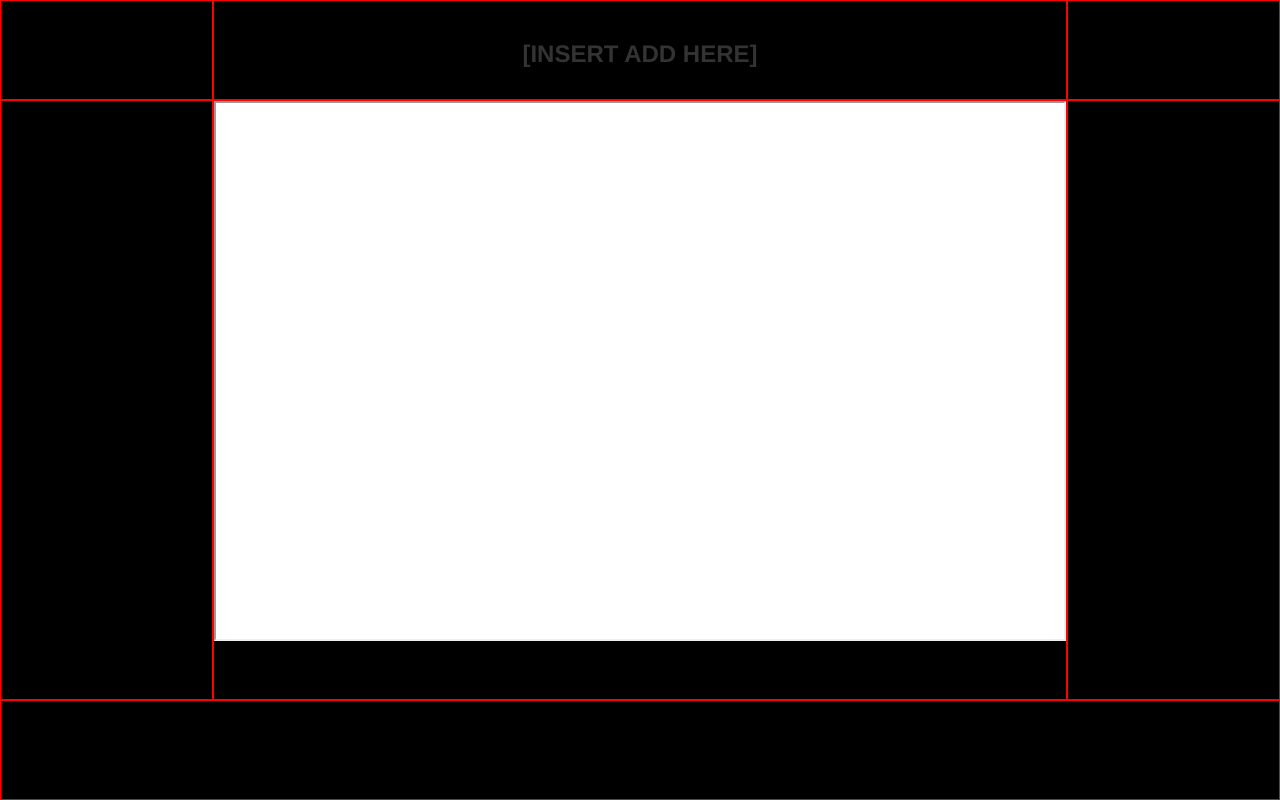
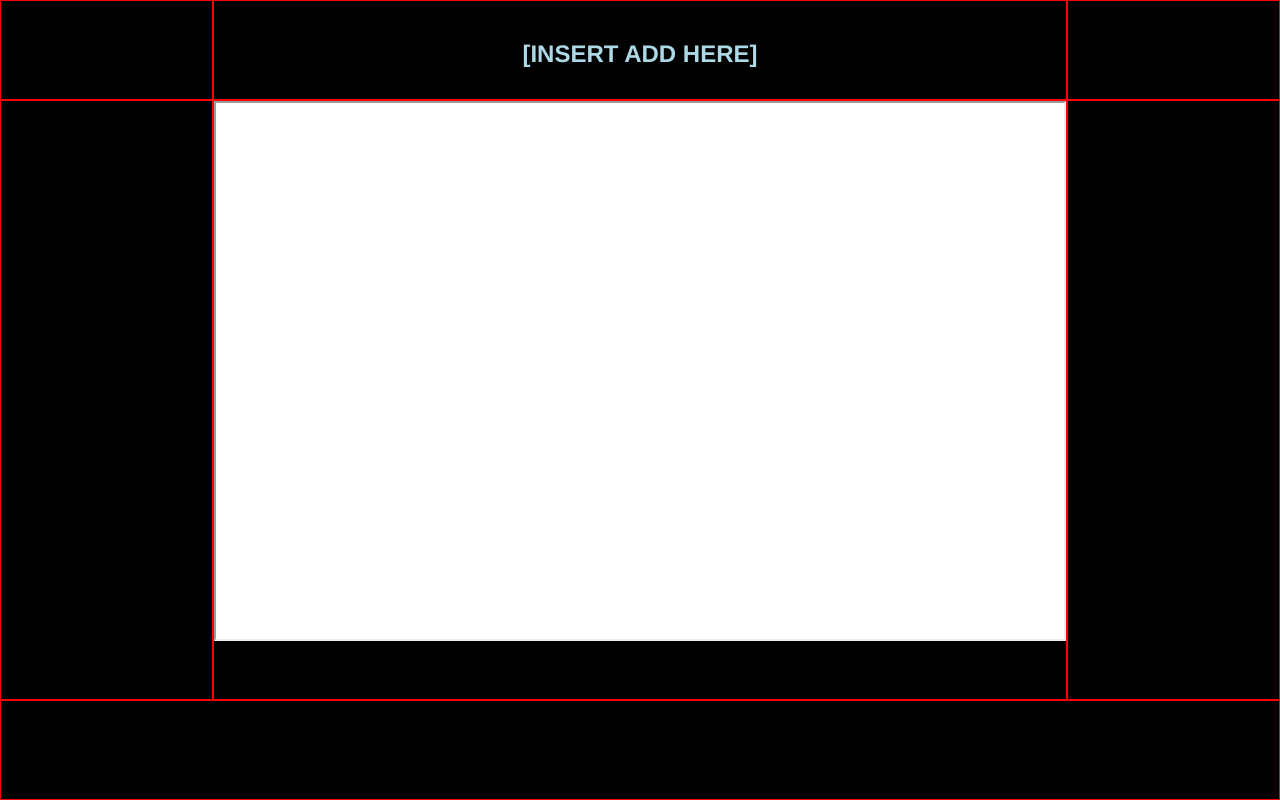
Before and after one commit to mark11748/Fidgetech_Intro_2-2, a plain HTML site: page index.html in a window 1280 px wide. Drawn offline with nearby package versions, Linux system fonts and the light colour scheme.

Commit message:
fixed css issue with bad class name as target;

```diff
--- a/css/styles.css
+++ b/css/styles.css
@@ -11,7 +11,7 @@
   padding:0px;
 }
 
-#HEADER>.col-8-xs {
+#HEADER>.col-xs-8 {
   color: lightblue;
 }
 #HEADER>*,#FOOTER>* {
```
